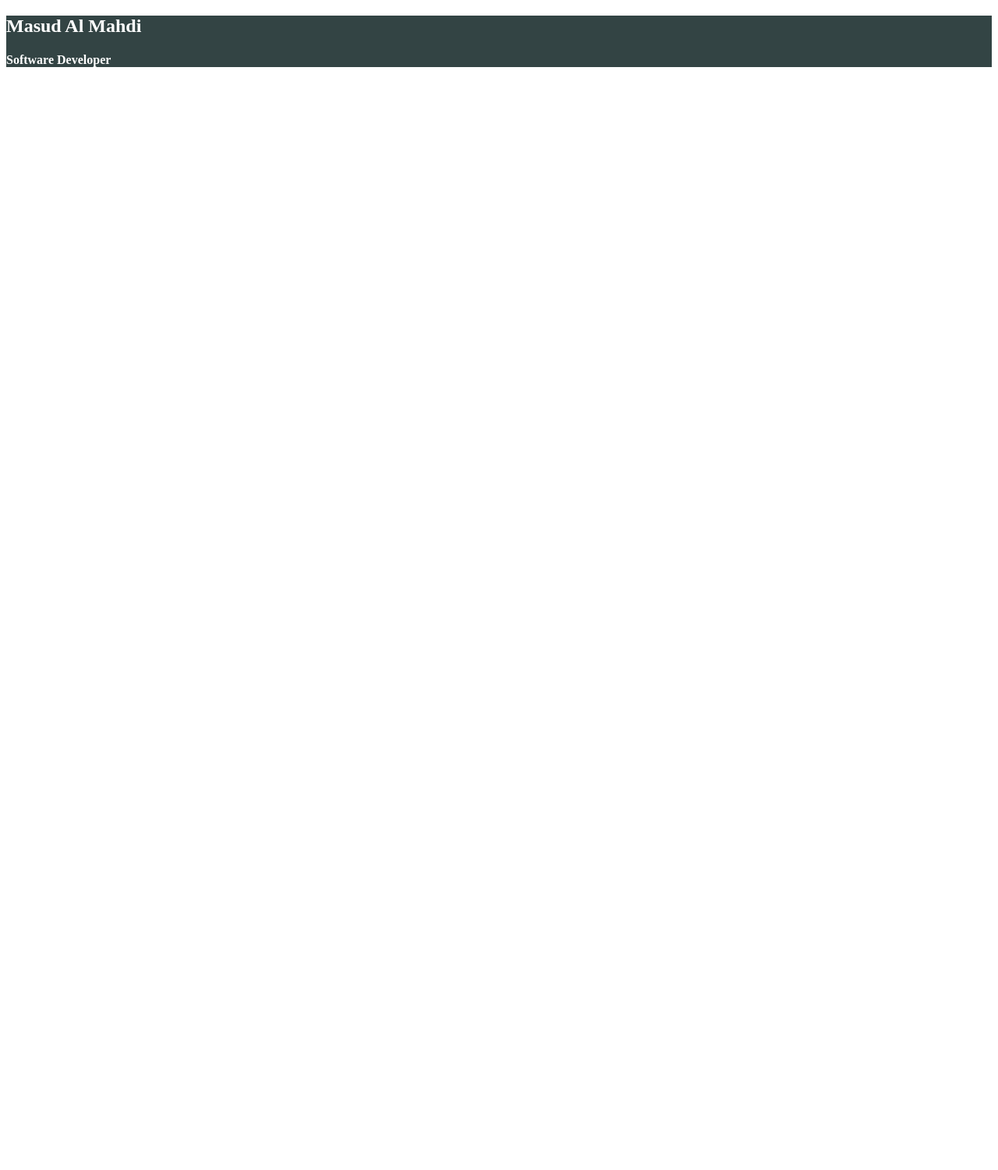
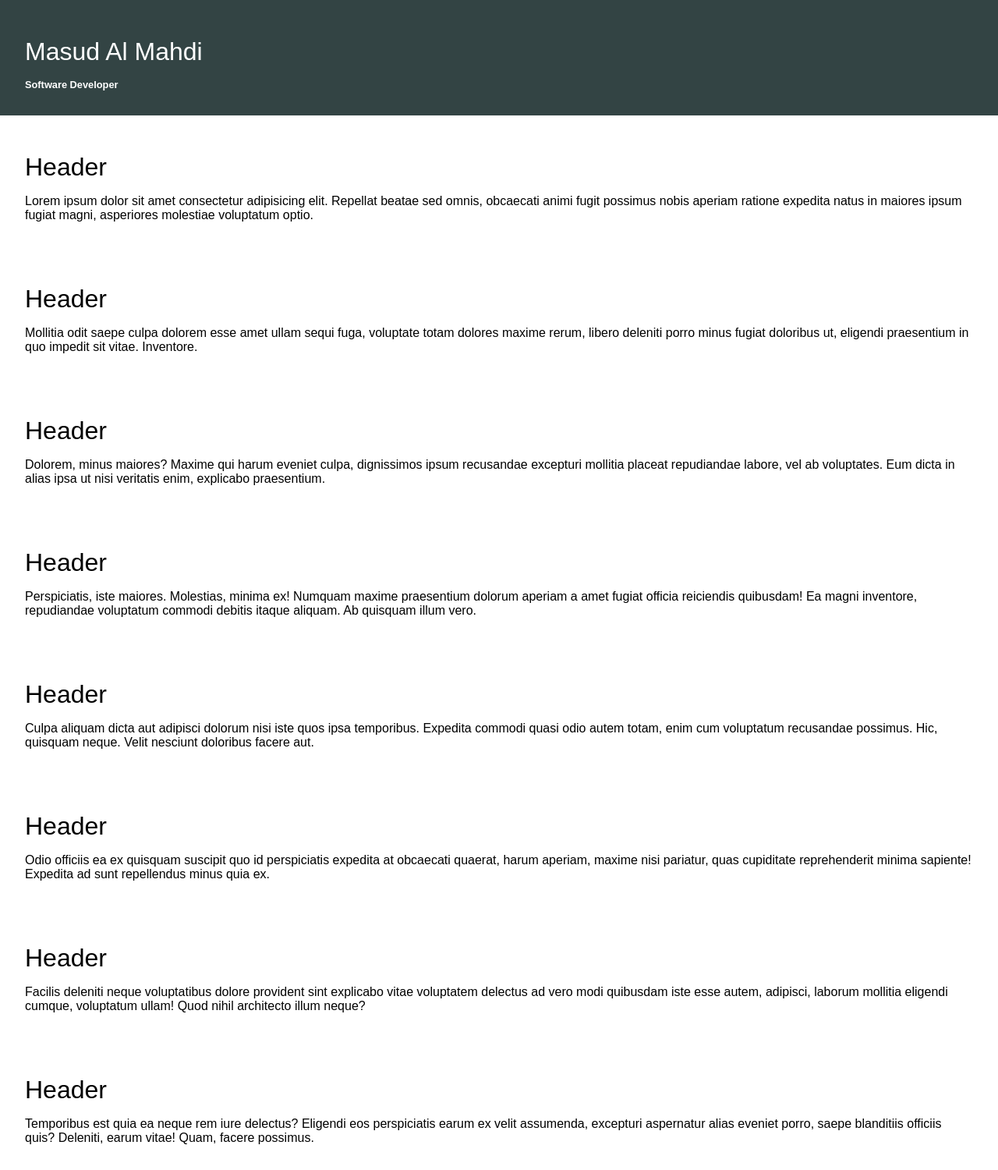
Before and after one commit to AppliedShades-01/AppliedShades-01, a plain HTML site: page index.html in a window 1280 px wide. Shown: the whole page at 78% size. Before the commit the page ends 800 px from the top, so only its background shows below. Drawn offline with Linux system fonts and the light colour scheme.

Commit message:
Update index.html

```diff
--- a/index.html
+++ b/index.html
@@ -6,13 +6,49 @@
     <meta name="viewport" content="width=device-width, initial-scale=1.0">
     <title>Masud Al Mahdi</title>
     <style>
-        .gray{ color: white; background-color: #344;}
+        *{margin: 0;padding: 0; font-family: 'Yu Gothic UI', sans-serif;}
+        section{padding: 2rem;}
+        h1{padding-top: 1rem;padding-bottom: 1rem; font-size: 2rem; font-weight: 100;}
+        .gray{ color: white; background-color: #344; font-weight: 100;}
+        b{font-weight: 900; font-size: 0.8rem;}
     </style>
 </head>
 <body>
-    <div class="gray">
-        <h2>Masud Al Mahdi</h2>
-        <h4>Software Developer</h4>
-    </div>
+    <section class="gray">
+        <h1>Masud Al Mahdi</h1>
+        <b><h4>Software Developer</h4></b>
+    </section>
+    <section>
+        <h1>Header</h1>
+        <p>Lorem ipsum dolor sit amet consectetur adipisicing elit. Repellat beatae sed omnis, obcaecati animi fugit possimus nobis aperiam ratione expedita natus in maiores ipsum fugiat magni, asperiores molestiae voluptatum optio.</p>
+    </section>
+    <section>
+        <h1>Header</h1>
+        <p>Mollitia odit saepe culpa dolorem esse amet ullam sequi fuga, voluptate totam dolores maxime rerum, libero deleniti porro minus fugiat doloribus ut, eligendi praesentium in quo impedit sit vitae. Inventore.</p>
+    </section>
+    <section>
+        <h1>Header</h1>
+        <p>Dolorem, minus maiores? Maxime qui harum eveniet culpa, dignissimos ipsum recusandae excepturi mollitia placeat repudiandae labore, vel ab voluptates. Eum dicta in alias ipsa ut nisi veritatis enim, explicabo praesentium.</p>
+    </section>
+    <section>
+        <h1>Header</h1>
+        <p>Perspiciatis, iste maiores. Molestias, minima ex! Numquam maxime praesentium dolorum aperiam a amet fugiat officia reiciendis quibusdam! Ea magni inventore, repudiandae voluptatum commodi debitis itaque aliquam. Ab quisquam illum vero.</p>
+    </section>
+    <section>
+        <h1>Header</h1>
+        <p>Culpa aliquam dicta aut adipisci dolorum nisi iste quos ipsa temporibus. Expedita commodi quasi odio autem totam, enim cum voluptatum recusandae possimus. Hic, quisquam neque. Velit nesciunt doloribus facere aut.</p>
+    </section>
+    <section>
+        <h1>Header</h1>
+        <p>Odio officiis ea ex quisquam suscipit quo id perspiciatis expedita at obcaecati quaerat, harum aperiam, maxime nisi pariatur, quas cupiditate reprehenderit minima sapiente! Expedita ad sunt repellendus minus quia ex.</p>
+    </section>
+    <section>
+        <h1>Header</h1>
+        <p>Facilis deleniti neque voluptatibus dolore provident sint explicabo vitae voluptatem delectus ad vero modi quibusdam iste esse autem, adipisci, laborum mollitia eligendi cumque, voluptatum ullam! Quod nihil architecto illum neque?</p>
+    </section>
+    <section>
+        <h1>Header</h1>
+        <p>Temporibus est quia ea neque rem iure delectus? Eligendi eos perspiciatis earum ex velit assumenda, excepturi aspernatur alias eveniet porro, saepe blanditiis officiis quis? Deleniti, earum vitae! Quam, facere possimus.</p>
+    </section>
 </body>
 </html>
```
